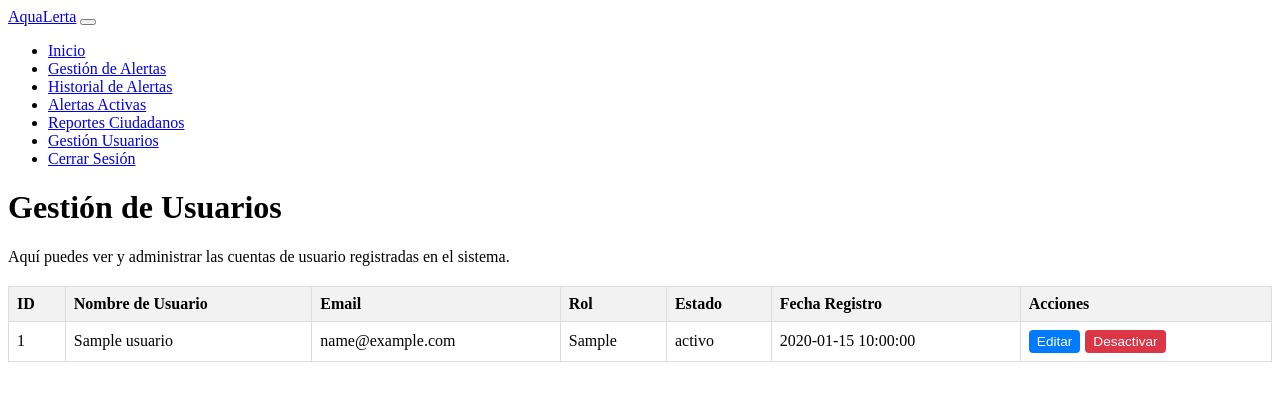
After one commit to gollira77/AquaLerta, a PHP site: page /gestion_usuarios.php in a window 1280 px wide. The commit adds this page. Shown: the top 401 px of the page. Run offline with PHP 8.4, Linux system fonts and the light colour scheme; tables that the repository leaves empty or names only in its code hold one stand-in row (values such as "Sample post").

Commit message:
gestion de usuarios registrados

```diff
--- /dev/null
+++ b/gestion_usuarios.php
@@ -0,0 +1,143 @@
+<?php
+// Incluir el archivo de configuración de la base de datos
+include 'config.php';
+
+// Consulta para obtener todos los usuarios
+$sql = "SELECT id, nombre_usuario, email, rol, estado, fecha_registro FROM usuarios ORDER BY fecha_registro DESC";
+$result = $conn->query($sql);
+
+?>
+
+<!DOCTYPE html>
+<html lang="es">
+<head>
+    <meta charset="UTF-8">
+    <meta name="viewport" content="width=device-width, initial-scale=1.0">
+    <title>Gestión de Usuarios - AquaLerta Admin</title>
+
+    <link rel="stylesheet" href="assets/css/bootstrap.min.css">
+    <link rel="stylesheet" href="assets/css/estilo.css">
+    <style>
+        /* Estilos básicos para la tabla */
+        table {
+            width: 100%;
+            border-collapse: collapse;
+            margin-top: 20px;
+        }
+        th, td {
+            border: 1px solid #ddd;
+            padding: 8px;
+            text-align: left;
+        }
+        th {
+            background-color: #f2f2f2;
+        }
+        .action-buttons {
+            display: flex;
+            flex-wrap: wrap;
+            gap: 5px;
+            justify-content: flex-start;
+            align-items: center;
+        }
+        .action-buttons form {
+            margin: 0;
+        }
+        .btn-edit {
+            background-color: #007bff;
+            color: white;
+            border: none;
+            padding: 4px 8px;
+            cursor: pointer;
+            border-radius: 4px;
+            font-size: 0.85em;
+            white-space: nowrap;
+        }
+        .btn-toggle-status {
+            background-color: #ffc107;
+            color: black;
+            border: none;
+            padding: 4px 8px;
+            cursor: pointer;
+            border-radius: 4px;
+            font-size: 0.85em;
+            white-space: nowrap;
+        }
+        .btn-toggle-status.active-user {
+            background-color: #28a745;
+            color: white;
+        }
+        .btn-toggle-status.inactive-user {
+            background-color: #dc3545;
+            color: white;
+        }
+    </style>
+</head>
+<body>
+    <?php include 'includes/header.php'; ?>
+    <?php include 'includes/navbar.php'; ?>
+
+    <div class="container mt-5">
+        <h1>Gestión de Usuarios</h1>
+        <p>Aquí puedes ver y administrar las cuentas de usuario registradas en el sistema.</p>
+
+        <?php
+        // Mostrar mensajes de estado
+        if (isset($_GET['status'])) {
+            if ($_GET['status'] == 'success') {
+                echo '<div class="alert alert-success" role="alert">¡Operación exitosa! Usuario ' . htmlspecialchars($_GET['action']) . '.</div>';
+            } elseif ($_GET['status'] == 'error') {
+                echo '<div class="alert alert-danger" role="alert">Error: ' . htmlspecialchars($_GET['message']) . '</div>';
+            }
+        }
+
+        if ($result->num_rows > 0) {
+            echo "<table>";
+            echo "<thead><tr><th>ID</th><th>Nombre de Usuario</th><th>Email</th><th>Rol</th><th>Estado</th><th>Fecha Registro</th><th>Acciones</th></tr></thead>";
+            echo "<tbody>";
+            while($row = $result->fetch_assoc()) {
+                echo "<tr>";
+                echo "<td>" . $row["id"]. "</td>";
+                echo "<td>" . htmlspecialchars($row["nombre_usuario"]). "</td>";
+                echo "<td>" . htmlspecialchars($row["email"]). "</td>";
+                echo "<td>" . htmlspecialchars($row["rol"]). "</td>";
+                echo "<td>" . htmlspecialchars($row["estado"]). "</td>";
+                echo "<td>" . $row["fecha_registro"]. "</td>";
+                echo "<td>"; // Celda de acciones
+
+                echo "<div class='action-buttons'>";
+
+                // Botón para editar usuario
+                echo "<form action='editar_usuario.php' method='GET'>";
+                echo "<input type='hidden' name='id_usuario' value='" . $row["id"] . "'>";
+                echo "<button type='submit' class='btn-edit'>Editar</button>";
+                echo "</form>";
+
+                // Botón para cambiar estado (Activar/Desactivar)
+                $new_status = ($row["estado"] == 'activo') ? 'inactivo' : 'activo';
+                $button_text = ($row["estado"] == 'activo') ? 'Desactivar' : 'Activar';
+                $button_class = ($row["estado"] == 'activo') ? 'inactive-user' : 'active-user';
+
+                echo "<form action='cambiar_estado_usuario.php' method='POST' onsubmit='return confirm(\"¿Estás seguro de que quieres " . strtolower($button_text) . " esta cuenta?\");'>";
+                echo "<input type='hidden' name='id_usuario' value='" . $row["id"] . "'>";
+                echo "<input type='hidden' name='nuevo_estado' value='" . $new_status . "'>";
+                echo "<button type='submit' class='btn-toggle-status " . $button_class . "'>" . $button_text . "</button>";
+                echo "</form>";
+
+                echo "</div>";
+                echo "</td>";
+                echo "</tr>";
+            }
+            echo "</tbody>";
+            echo "</table>";
+        } else {
+            echo "<p>No hay usuarios registrados en el sistema.</p>";
+        }
+        $conn->close(); // Cerrar la conexión a la base de datos
+        ?>
+    </div>
+
+    <?php include 'includes/footer.php'; ?>
+
+    <script src="assets/js/bootstrap.bundle.min.js"></script>
+</body>
+</html>
--- a/includes/navbar.php
+++ b/includes/navbar.php
@@ -21,6 +21,8 @@
                   <li class="nav-item">
                 <a class="nav-link" href="reportes.php">Reportes Ciudadanos</a>
             </li>
+              <li class="nav-item">
+                    <a class="nav-link" href="gestion_usuarios.php">Gestión Usuarios</a> </li>
              <li class="nav-item">
                     <a class="nav-link" href="logout.php">Cerrar Sesión</a> </li>
             </ul>
```
Also changed, not shown: cambiar_estado_usuario.php (added, +46 -0 lines), editar_usuario.php (added, +160 -0 lines).
